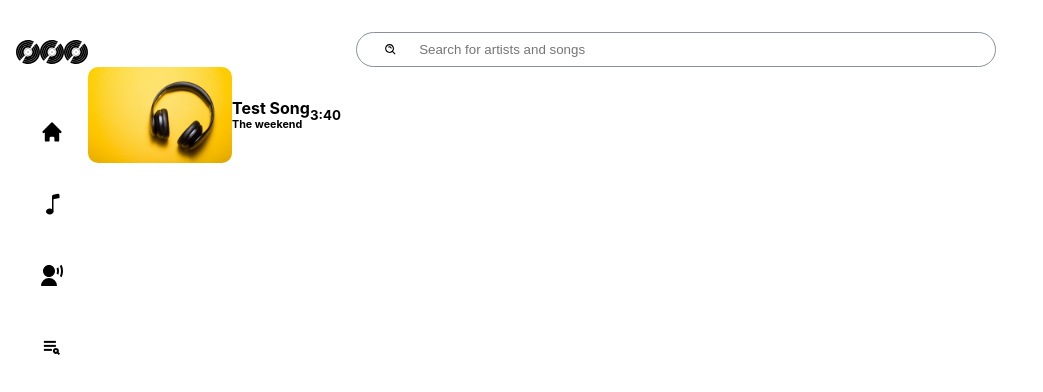
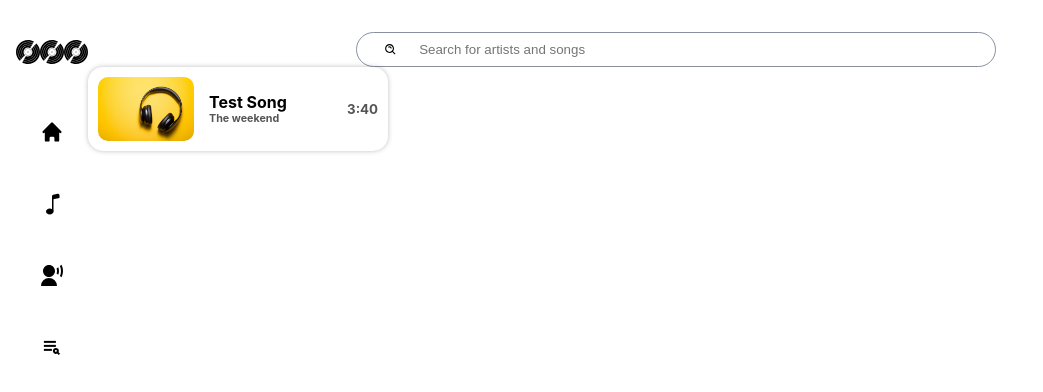
Before and after one commit to McEazy2700/nextjs-music-app, a Next.js app in the folder client/: page / in a window 1280 px wide. Shown: the top 392 px of the page, without its empty margins (0-1043 px from the left). Built offline with nearby package versions, Linux system fonts and the light colour scheme.

Commit message:
stiled music item component

```diff
--- a/client/components/molecules/m-music-card/MusicCard.module.scss
+++ b/client/components/molecules/m-music-card/MusicCard.module.scss
@@ -2,21 +2,31 @@
   display: flex;
   flex-direction: row;
   flex-wrap: nowrap;
+  justify-content: space-between;
+  width: clamp(200px, 300px, 400px);
+  gap: clamp(15px, 10px, 5px);
+  padding: 10px;
+  border-radius: var(--border-radius);
+  box-shadow: var(--box-shadow-thin);
 }
 
 .textBox {
   display: flex;
   white-space: nowrap;
   align-items: center;
-  justify-content: space-around;
+  justify-content: space-between;
+  width: 100%;
+  h5 {
+    color: var(--text-grey);
+  }
 }
 
 .image {
-  max-width: 9rem;
+  max-width: 6rem;
   display: flex;
   align-items: center;
   justify-content: center;
-  // aspect-ratio: 17 / 9;
+  // aspect-ratio: 1 / 1;
   border-radius: 10px;
   overflow: hidden;
   object-fit: cover;
@@ -27,4 +37,7 @@
   flex-direction: column;
   justify-content: center;
   align-tracks: center;
+  h6 {
+    color: var(--text-grey);
+  }
 }
--- a/client/styles/globals.css
+++ b/client/styles/globals.css
@@ -2,6 +2,8 @@
   --shade-color: #89909F;
   --transition: all 0.3s ease;
   --box-shadow: 0px 0px 9px 0px rgba(0,0,0,0.35);
+  --border-radius: 15px;
+  --text-grey: #555555;
   /* --box-shadow: -webkit-box-shadow: 0px 0px 9px 0px rgba(0,0,0,0.75); */
   /* --box-shadow: -moz-box-shadow: 0px 0px 9px 0px rgba(0,0,0,0.75); */
 }
@@ -27,12 +29,21 @@ a {
   box-sizing: border-box;
 }
 
+@media (prefers-color-scheme: light) {
+  :root {
+    --box-shadow-thin: 0px 0px 5px 0px rgba(0,0,0,0.25)
+  }
+}
+
 @media (prefers-color-scheme: dark) {
+  :root {
+    --box-shadow-thin: 0px 0px 5px 0px rgba(0,0,0,0.5)
+  }
   html {
     color-scheme: dark;
   }
   body {
     color: white;
-    background: black;
+    background: #191919;
   }
 }
```
Also changed, not shown: client/components/molecules/m-music-card/MusicCard.tsx (+5 -5 lines).
